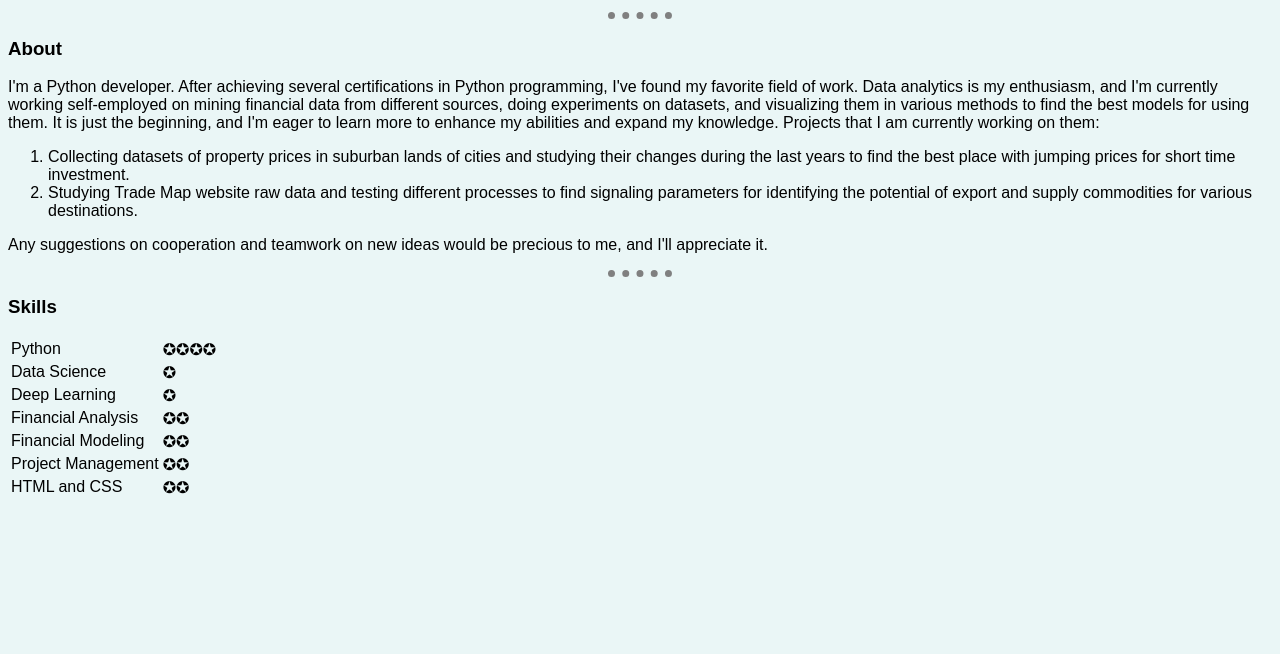
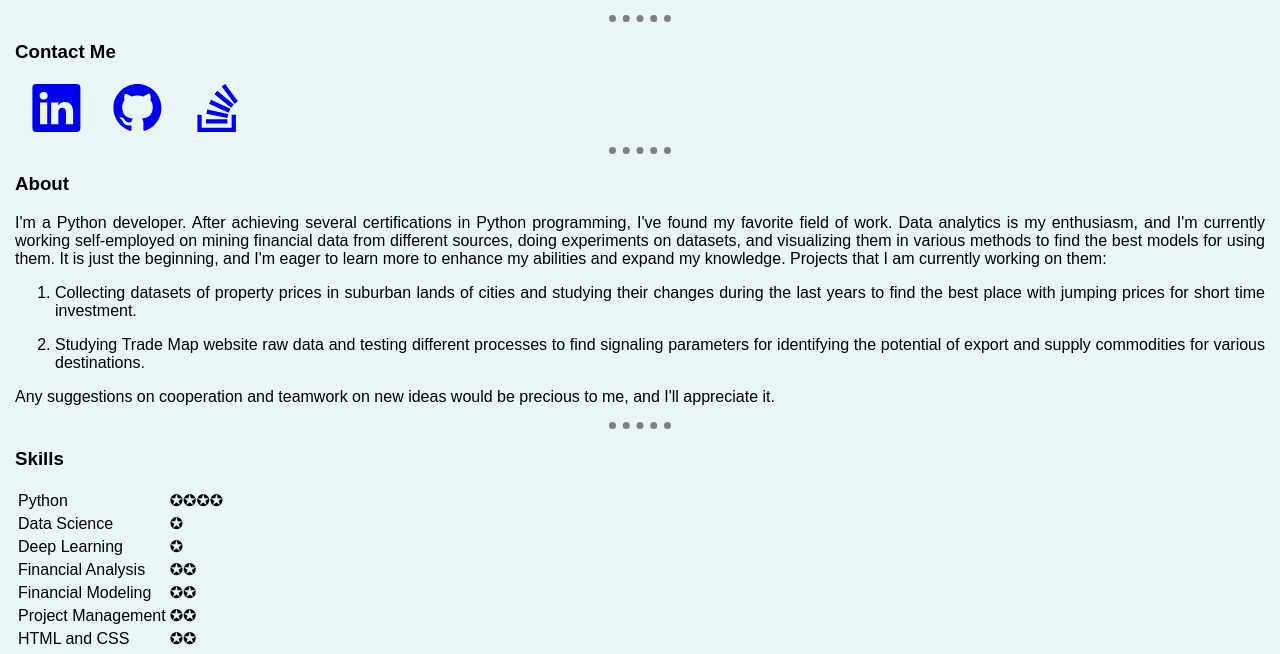
Before and after one commit to M1994Kh/My-CV, a plain HTML site: page index.html in a window 1280 px wide. Shown: the part 330-984 px from the top of the page. Before the commit the page ends 838 px from the top, so only its background shows below. Drawn offline with Linux system fonts and the light colour scheme.

Commit message:
Update index.html

```diff
--- a/index.html
+++ b/index.html
@@ -9,60 +9,105 @@
     <link rel="icon" type="image/x-icon" href="https://icons.getbootstrap.com/assets/icons/file-earmark-person-fill.svg">
     </head>
 <body>
+    <table id="text">
+        <tr>
+            <td id="left">
+                <div class="side">
+
+                </div>
+            </td>
+            <td id="main">
+                <div id="mai">
                     <table cellSpacing="10px">
                         <tr>
-            <td id="img"><img src="https://avatars.githubusercontent.com/u/77451572?s=400&u=c7fa857c4c605066c9154e8b1a4ed16446e9f3f4&v=4" alt="mehran khorasani image" id="profile_picture"></td>
-            <td><h1>Mehran Khorasani Esmaeili</h1>
+                            <td id="img">
+                                <img src="https://avatars.githubusercontent.com/u/77451572?s=400&u=c7fa857c4c605066c9154e8b1a4ed16446e9f3f4&v=4" alt="mehran khorasani image" id="profile_picture">
+                            </td>
+                            <td><h1>Mehran
+                                Khorasani Esmaeili</h1>
 
                                 <h2>Python Developer | Data Science Enthusiast | Machine Learning | Deep Learning </h2>
+
                             </td>
                         </tr>
                     </table>
+                    <hr>
+                        <h3>Contact Me</h3>
+                        <table class="contact">
+                            <tr>
+                                <td><a href="https://www.linkedin.com/in/mehran-khorasani-a7611271/">
+                                    <svg xmlns="http://www.w3.org/2000/svg" width="6vw" height="6vh" fill="currentColor" class="bi bi-linkedin" viewBox="0 0 16 16">
+                                        <path d="M0 1.146C0 .513.526 0 1.175 0h13.65C15.474 0 16 .513 16 1.146v13.708c0 .633-.526 1.146-1.175 1.146H1.175C.526 16 0 15.487 0 14.854V1.146zm4.943 12.248V6.169H2.542v7.225h2.401zm-1.2-8.212c.837 0 1.358-.554 1.358-1.248-.015-.709-.52-1.248-1.342-1.248-.822 0-1.359.54-1.359 1.248 0 .694.521 1.248 1.327 1.248h.016zm4.908 8.212V9.359c0-.216.016-.432.08-.586.173-.431.568-.878 1.232-.878.869 0 1.216.662 1.216 1.634v3.865h2.401V9.25c0-2.22-1.184-3.252-2.764-3.252-1.274 0-1.845.7-2.165 1.193v.025h-.016a5.54 5.54 0 0 1 .016-.025V6.169h-2.4c.03.678 0 7.225 0 7.225h2.4z"/>
+                                        </svg>
+                                </a></td>
+                                <td><a href="https://github.com/M1994Kh">
+                                    <svg xmlns="http://www.w3.org/2000/svg" width="6vw" height="6vh" fill="currentColor" class="bi bi-github" viewBox="0 0 16 16">
+                                        <path d="M8 0C3.58 0 0 3.58 0 8c0 3.54 2.29 6.53 5.47 7.59.4.07.55-.17.55-.38 0-.19-.01-.82-.01-1.49-2.01.37-2.53-.49-2.69-.94-.09-.23-.48-.94-.82-1.13-.28-.15-.68-.52-.01-.53.63-.01 1.08.58 1.23.82.72 1.21 1.87.87 2.33.66.07-.52.28-.87.51-1.07-1.78-.2-3.64-.89-3.64-3.95 0-.87.31-1.59.82-2.15-.08-.2-.36-1.02.08-2.12 0 0 .67-.21 2.2.82.64-.18 1.32-.27 2-.27.68 0 1.36.09 2 .27 1.53-1.04 2.2-.82 2.2-.82.44 1.1.16 1.92.08 2.12.51.56.82 1.27.82 2.15 0 3.07-1.87 3.75-3.65 3.95.29.25.54.73.54 1.48 0 1.07-.01 1.93-.01 2.2 0 .21.15.46.55.38A8.012 8.012 0 0 0 16 8c0-4.42-3.58-8-8-8z"/>
+                                        </svg>
+                                </a></td>
+                                <td><a href="https://stackoverflow.com/users/18263281/mehran-khorasani">
+                                    <svg xmlns="http://www.w3.org/2000/svg" width="6vw" height="6vh" fill="currentColor" class="bi bi-stack-overflow" viewBox="0 0 16 16">
+                                        <path d="M12.412 14.572V10.29h1.428V16H1v-5.71h1.428v4.282h9.984z"/>
+                                        <path d="M3.857 13.145h7.137v-1.428H3.857v1.428zM10.254 0 9.108.852l4.26 5.727 1.146-.852L10.254 0zm-3.54 3.377 5.484 4.567.913-1.097L7.627 2.28l-.914 1.097zM4.922 6.55l6.47 3.013.603-1.294-6.47-3.013-.603 1.294zm-.925 3.344 6.985 1.469.294-1.398-6.985-1.468-.294 1.397z"/>
+                                      </svg>
+                                </a></td>
+                            </tr>
 
+                        </table>
                     <hr>
                     <h3>About</h3>
-    <p>I'm a Python developer. After achieving several certifications in Python programming,
+                    <p align="justify">I'm a Python developer. After achieving several certifications in Python programming,
                         I've found my favorite field of work. Data analytics is my enthusiasm, and I'm currently
                         working self-employed on mining financial data from different sources, doing experiments
                         on datasets, and visualizing them in various methods to find the best models for using them.
                         It is just the beginning, and I'm eager to learn more to enhance my abilities and expand my knowledge.
                         Projects that I am currently working on them:</p>
                     <ol>
-        <li>Collecting datasets of property prices in suburban lands of cities and studying their changes during the last years to find the best place with jumping prices for short time investment.</li>
-        <li>Studying Trade Map website raw data and testing different processes to find signaling parameters for identifying the potential of export and supply commodities for various destinations.</li>
+                        <li><p align="justify">Collecting datasets of property prices in suburban lands of cities and studying their changes during the last years to find the best place with jumping prices for short time investment.</p></li>
+                        <li><p align="justify">Studying Trade Map website raw data and testing different processes to find signaling parameters for identifying the potential of export and supply commodities for various destinations.</p></li>
                     </ol>
 
-        <p>Any suggestions on cooperation and teamwork on new ideas would be precious to me, and I'll appreciate it.</p>
+                    <p align="justify">Any suggestions on cooperation and teamwork on new ideas would be precious to me, and I'll appreciate it.</p>
                     <hr>
                     <h3>Skills</h3>
-    <table>
+                    <table id="skills">
                         <tr>
                             <td>Python</td>
-            <td>✪✪✪✪</td>
+                            <td class="score">✪✪✪✪</td>
                         </tr>
                         <tr>
                             <td>Data Science</td>
-            <td>✪</td>
+                            <td class="score">✪</td>
                         </tr>
                         <tr>
                             <td>Deep Learning</td>
-            <td>✪</td>
+                            <td class="score">✪</td>
                         </tr>
                         <tr>
                             <td>Financial Analysis</td>
-            <td>✪✪</td>
+                            <td class="score">✪✪</td>
                         </tr>
                         <tr>
                             <td>Financial Modeling</td>
-            <td>✪✪</td>
+                            <td class="score">✪✪</td>
                         </tr>
                         <tr>
                             <td>Project Management</td>
-            <td>✪✪</td>
+                            <td class="score">✪✪</td>
                         </tr>
                         <tr>
                             <td>HTML and CSS</td>
-            <td>✪✪</td>
+                            <td class="score">✪✪</td>
+                        </tr>
+                    </table>
+                </div>
+
+            </td>
+            <td id="right">
+                <div class="side">
+
+                </div>
+            </td>
         </tr>
     </table>
     </body>
```
Lines whose indentation alone changed are shown as unchanged.
